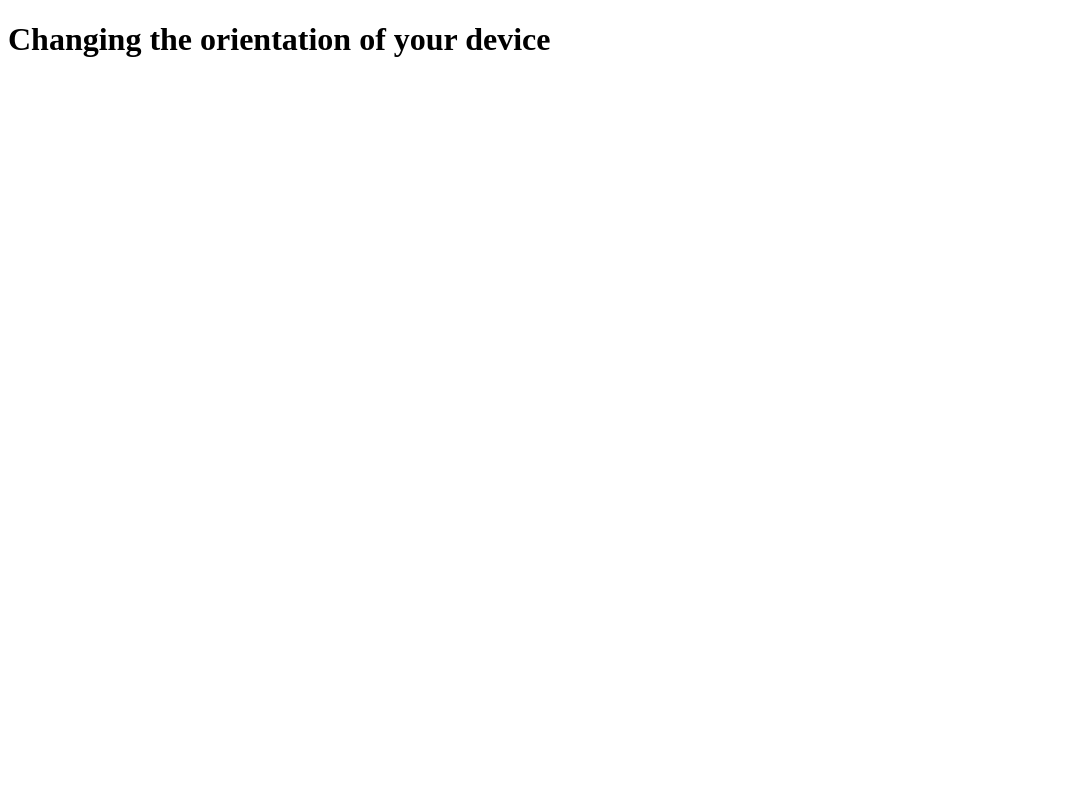
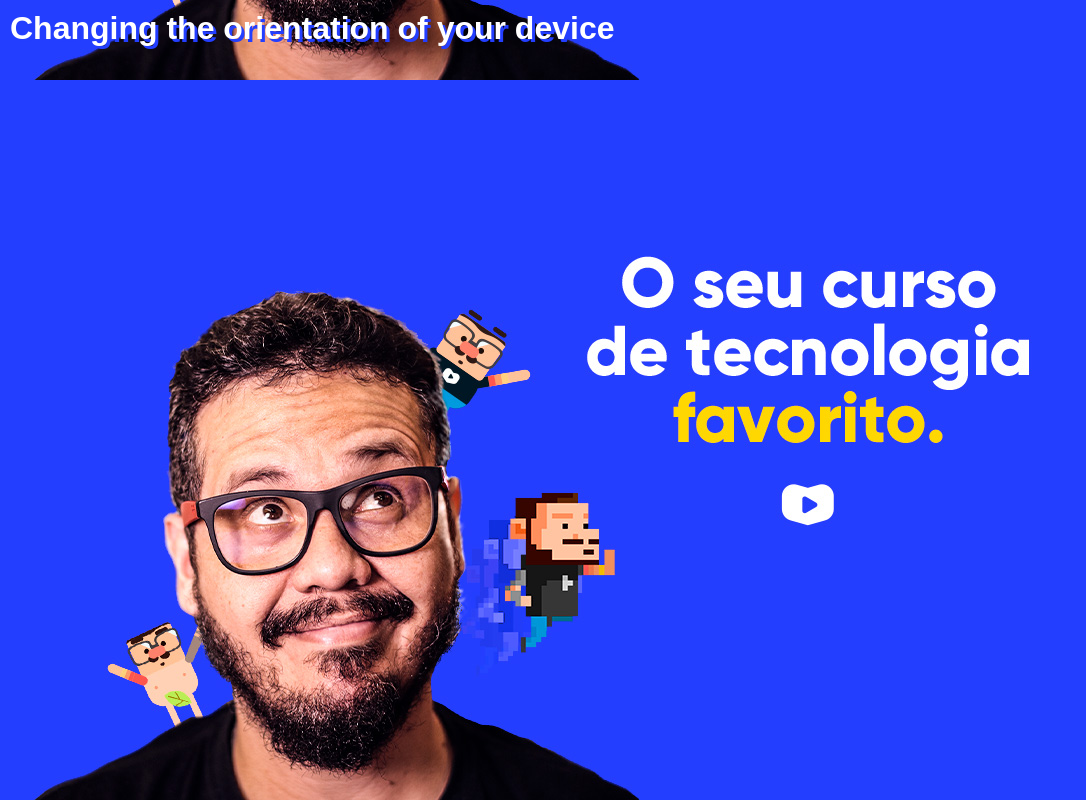
Before and after one commit to jenlisboa/Exercicios, a plain HTML site: page Ex026/mq02/index.html in a window 1280 px wide. Shown: the whole page, without its empty margins (0-1086 px from the left). Drawn offline with Linux system fonts and the light colour scheme.

Commit message:
portrait /landscape

```diff
--- a/Ex026/mq02/index.html
+++ b/Ex026/mq02/index.html
@@ -5,8 +5,8 @@
     <meta name="viewport" content="width=device-width, initial-scale=1.0">
     <title>Media Query</title>
     <link rel="stylesheet" href="styles/style.css" media="all">
-    <link rel="stylesheet" href="styles/portrait.css" media="screen (orientation: portrait)">
-    <link rel="stylesheet" href="styles/landscape.css" media="screen(orientation:landscape)">
+    <link rel="stylesheet" href="styles/portrait.css" media="screen and (orientation: portrait)">
+    <link rel="stylesheet" href="styles/landscape.css" media="screen and (orientation:landscape)">
 </head>
 <body>
     <h1>Changing the orientation of your device</h1>
--- a/Ex026/mq02/styles/landscape.css
+++ b/Ex026/mq02/styles/landscape.css
@@ -0,0 +1,4 @@
+body{
+    background: url(../imagens/cev-landscape.jpg);
+    background-position: left bottom;
+}
--- a/Ex026/mq02/styles/portrait.css
+++ b/Ex026/mq02/styles/portrait.css
@@ -0,0 +1,4 @@
+body{
+   background:url(../imagens/cev-portrait.jpg) ;
+   background-position: center bottom;
+}
--- a/Ex026/mq02/styles/style.css
+++ b/Ex026/mq02/styles/style.css
@@ -0,0 +1,19 @@
+*{
+    margin: 0px;
+    padding: 0px;
+    font-family: Arial, Helvetica, sans-serif;
+}
+
+html, body{
+    width: 100vw;
+    height: 100vh;
+    background-color: pink;
+    background-size: contain;
+    background-repeat: no-repeat;
+}
+
+h1{
+    color: white;
+    text-shadow: 3px 3px 0px #233eff;
+    padding: 10px;
+}
```
